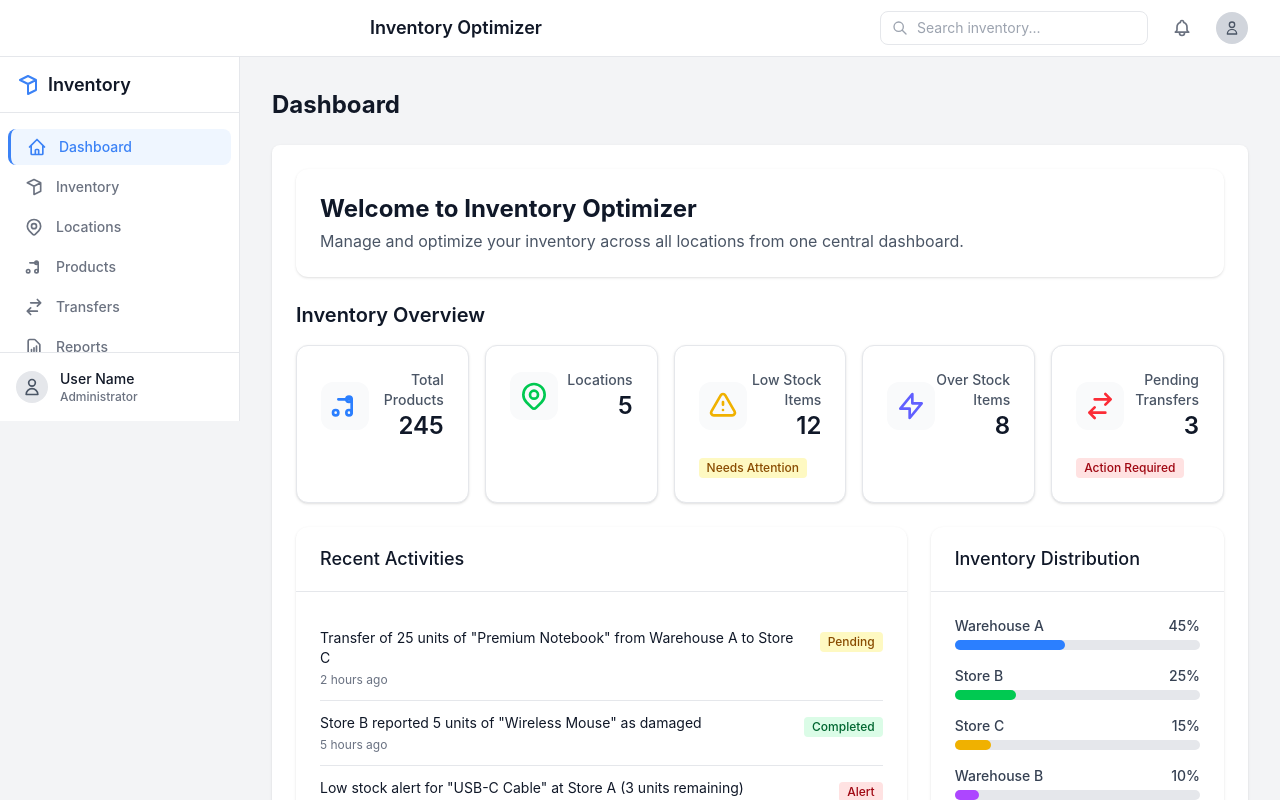
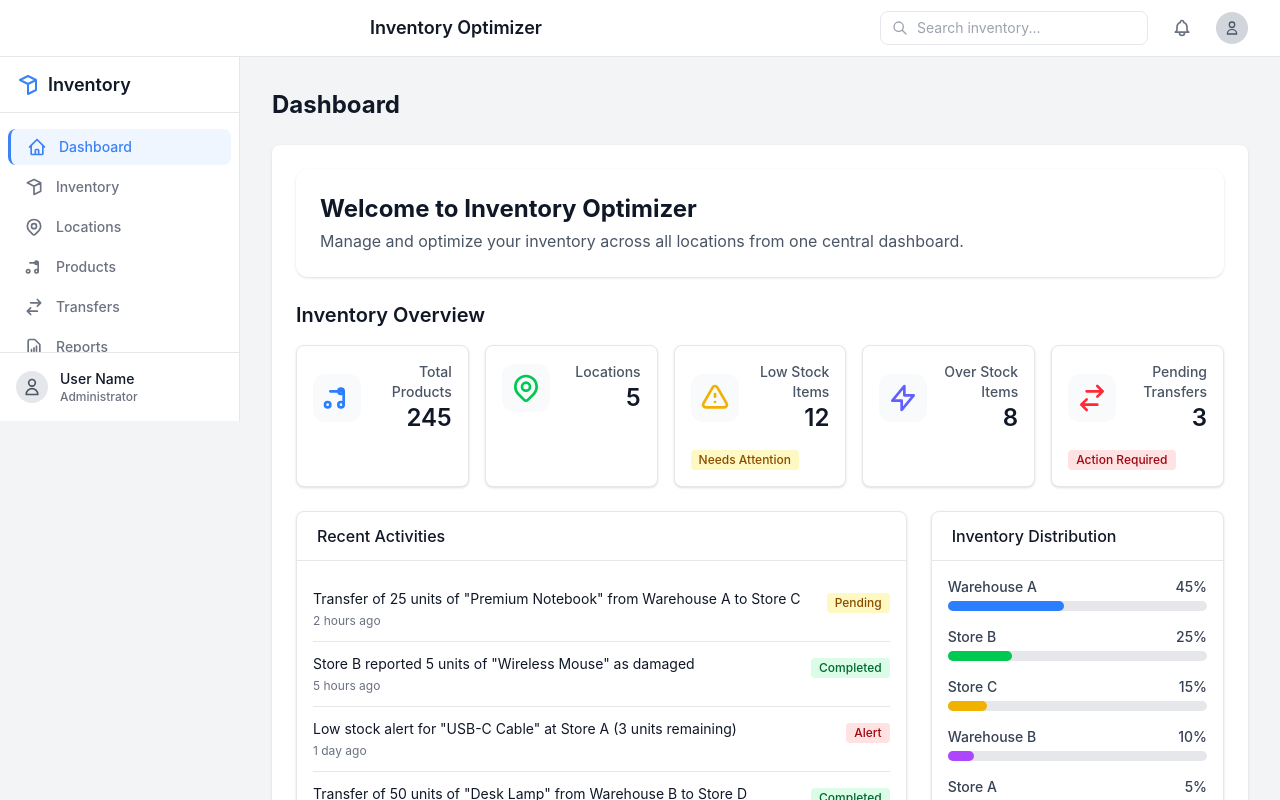
Before and after one commit to Workflow-Manager-admin/multilocation-inventory-optimizer-95269-95286, a Next.js app in the folder multi_location_inventory_optimizer/: page / in a window 1280 px wide. Shown: the top 800 px of the page. Built offline with nearby package versions, Linux system fonts and the light colour scheme.

Commit message:
Auto-commit: Changes as of 2025-05-22T13:37:50.998748+00:00

```diff
--- a/multi_location_inventory_optimizer/src/components/ui/Card.tsx
+++ b/multi_location_inventory_optimizer/src/components/ui/Card.tsx
@@ -25,13 +25,13 @@ export default function Card({
   headerAction,
 }: CardProps) {
   return (
-    <div className={`bg-white dark:bg-gray-800 rounded-lg shadow overflow-hidden ${className}`}>
+    <div className={`bg-[color:var(--bg-component)] rounded-md shadow-sm border border-[color:var(--border-light)] overflow-hidden ${className}`}>
       {(title || subtitle || headerAction) && (
-        <div className="px-4 py-5 border-b border-gray-200 dark:border-gray-700 sm:px-6">
+        <div className="px-4 py-3 border-b border-[color:var(--border-light)] sm:px-5">
           <div className="flex items-center justify-between">
             <div>
-              {title && <h3 className="text-lg leading-6 font-medium text-gray-900 dark:text-white">{title}</h3>}
-              {subtitle && <p className="mt-1 max-w-2xl text-sm text-gray-500 dark:text-gray-400">{subtitle}</p>}
+              {title && <h3 className="text-base leading-6 font-medium text-[color:var(--text-primary)]">{title}</h3>}
+              {subtitle && <p className="mt-1 max-w-2xl text-xs text-[color:var(--text-secondary)]">{subtitle}</p>}
             </div>
             {headerAction && (
               <div className="ml-4">
@@ -42,12 +42,12 @@ export default function Card({
         </div>
       )}
 
-      <div className="px-3 py-3 sm:px-4 sm:py-4 md:p-6">
+      <div className="px-3 py-3 sm:px-4 sm:py-4">
         {children}
       </div>
 
       {footer && (
-        <div className="px-4 py-4 border-t border-gray-200 dark:border-gray-700 sm:px-6">
+        <div className="px-4 py-3 border-t border-[color:var(--border-light)] sm:px-5">
           {footer}
         </div>
       )}
```
Also changed, not shown: 2 other files (tests, documents, lock files or other folders).
